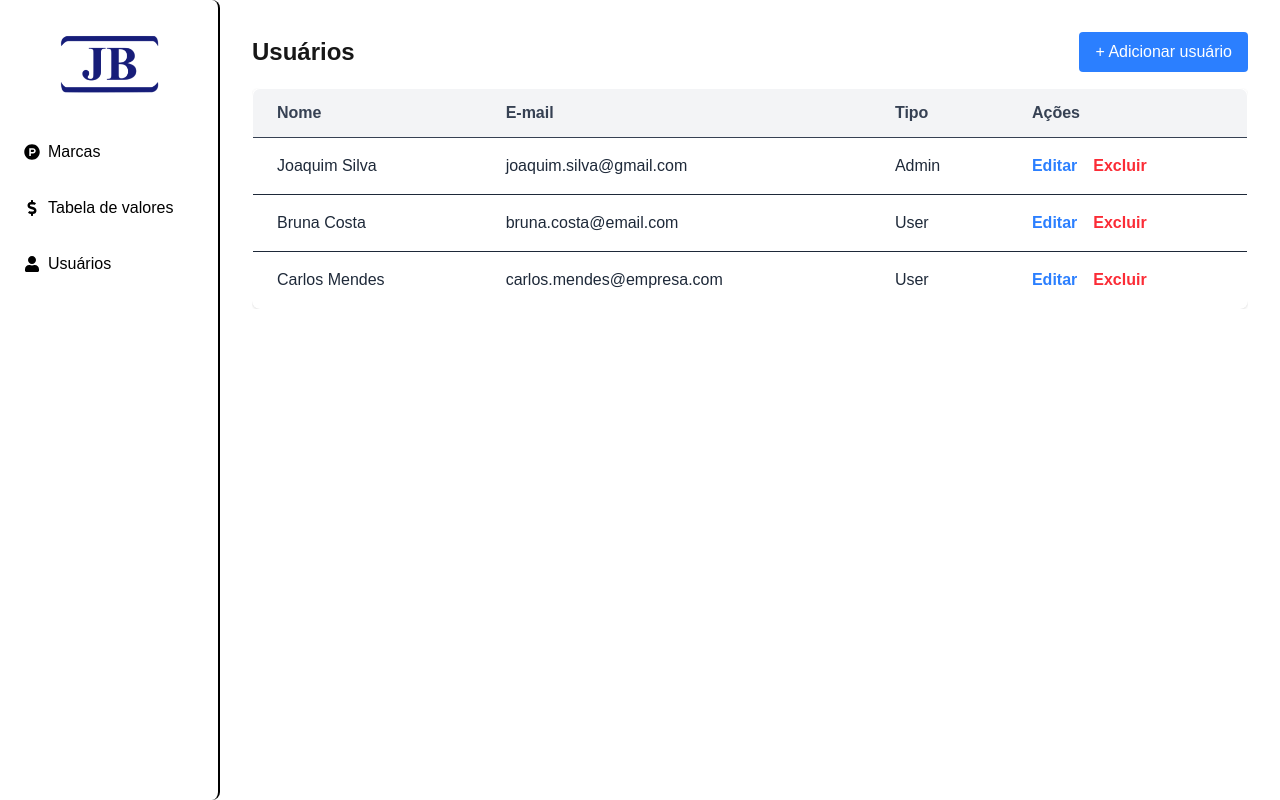
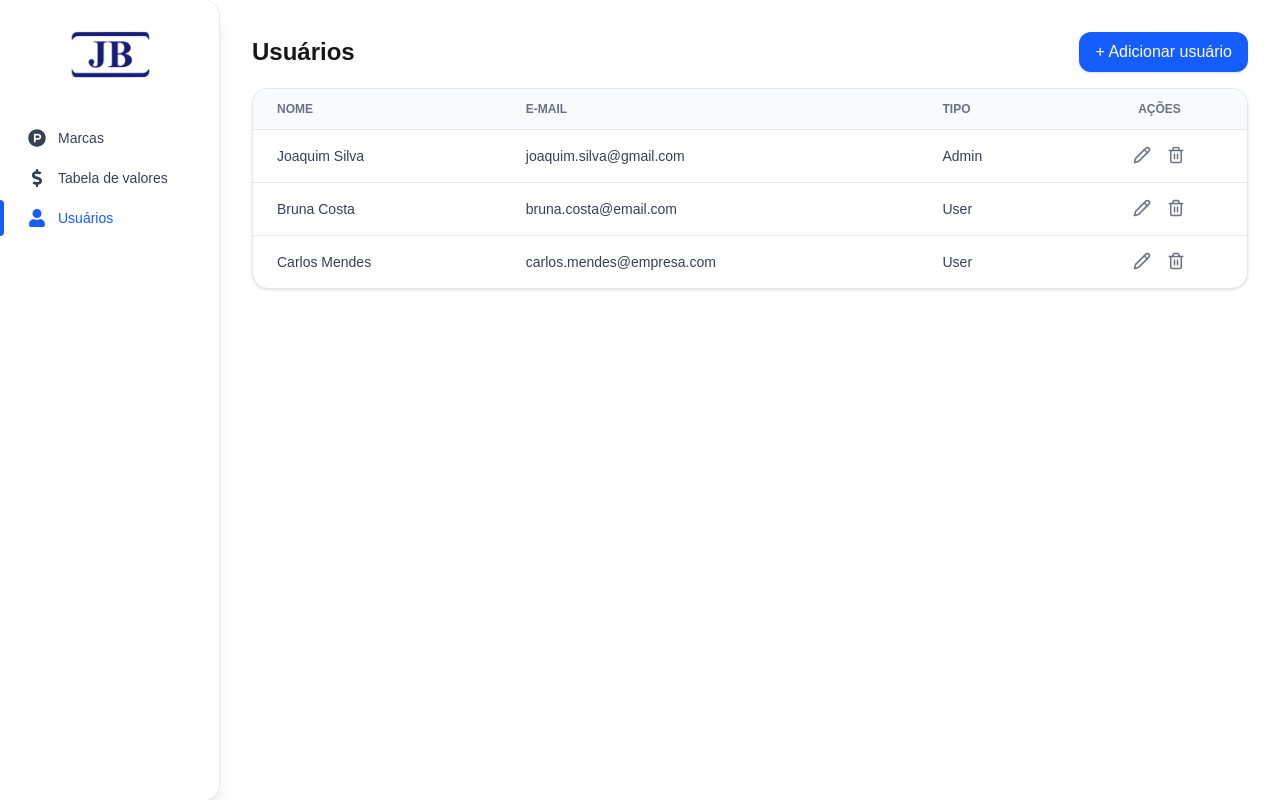
Before and after one commit to FlamingoLindo/jb_front, a Next.js app: page /dashboard/users in a window 1280 px wide. Built offline with nearby package versions, Linux system fonts and the light colour scheme.

Commit message:
feat: add AddBrandButton and RemoveBrandButton components, update brand management API, and integrate lucide-react icons

```diff
--- a/package.json
+++ b/package.json
@@ -10,6 +10,7 @@
   },
   "dependencies": {
     "axios": "^1.8.4",
+    "lucide-react": "^0.488.0",
     "next": "15.3.0",
     "react": "^19.0.0",
     "react-dom": "^19.0.0",
--- /dev/null
+++ b/src/Components/AddBrandButton/index.tsx
@@ -0,0 +1,105 @@
+"use client";
+import { useState, useEffect, ChangeEvent } from "react";
+import { createPortal } from "react-dom";
+import { createBrand } from "@/services/api";
+import { useRouter } from "next/navigation";
+
+export default function AddBrandButton() {
+  const [open, setOpen] = useState(false);
+  const [name, setName] = useState("");
+  const [file, setFile] = useState<File | null>(null);
+  const [loading, setLoading] = useState(false);
+  const router = useRouter();
+
+  /* close on Esc */
+  useEffect(() => {
+    const onKey = (e: KeyboardEvent) => e.key === "Escape" && setOpen(false);
+    window.addEventListener("keydown", onKey);
+    return () => window.removeEventListener("keydown", onKey);
+  }, []);
+
+  /* handle submit */
+  const onSave = async () => {
+    if (!name.trim() || !file) return alert("Preencha nome e logo");
+
+    const data = new FormData();
+    data.append("name", name);
+    data.append("logo", file);
+
+    try {
+      setLoading(true);
+      await createBrand(data);
+      setOpen(false);
+      setName("");
+      setFile(null);
+      router.refresh();
+    } catch (err) {
+      console.error(err);
+      alert("Erro ao criar marca");
+    } finally {
+      setLoading(false);
+    }
+  };
+
+  return (
+    <>
+      <button
+        onClick={() => setOpen(true)}
+        className="bg-blue-600 text-white font-medium px-4 py-2 rounded-xl shadow hover:bg-blue-700 transition"
+      >
+        + Adicionar marca
+      </button>
+
+      {open &&
+        createPortal(
+          <div
+            className="fixed inset-0 z-50 flex items-center justify-center bg-black/40 backdrop-blur-sm"
+            onClick={() => setOpen(false)}
+          >
+            <div
+              className="bg-white rounded-xl w-full max-w-md p-6 shadow-xl"
+              onClick={e => e.stopPropagation()}
+            >
+              <h2 className="text-xl font-semibold mb-4">Adicionar marca</h2>
+
+              {/* nome */}
+              <input
+                type="text"
+                placeholder="Nome da marca"
+                value={name}
+                onChange={e => setName(e.target.value)}
+                className="w-full border px-3 py-2 rounded mb-4"
+              />
+
+              {/* logo */}
+              <input
+                type="file"
+                accept="image/*"
+                onChange={(e: ChangeEvent<HTMLInputElement>) =>
+                  setFile(e.target.files?.[0] || null)
+                }
+                className="w-full border px-3 py-2 rounded mb-4"
+              />
+
+              <div className="flex justify-center gap-3">
+                <button
+                  onClick={() => setOpen(false)}
+                  className="px-4 py-2 rounded-lg bg-gray-200 hover:bg-gray-300"
+                >
+                  Cancelar
+                </button>
+                <button
+                  onClick={onSave}
+                  disabled={loading}
+                  className="px-4 py-2 rounded-lg bg-blue-600 text-white hover:bg-blue-700 disabled:opacity-60"
+                >
+                  {loading ? "Salvando..." : "Salvar"}
+                </button>
+              </div>
+            </div>
+          </div>,
+          document.body
+        )}
+    </>
+  );
+}
--- a/src/Components/Navibar/index.tsx
+++ b/src/Components/Navibar/index.tsx
@@ -1,46 +1,46 @@
+"use client";
+
 import React from "react";
 import Link from "next/link";
+import { usePathname } from "next/navigation";
+import Image from "next/image";
+import { FaDollarSign, FaProductHunt, FaUser } from "react-icons/fa";
 
-import { FaDollarSign, FaProductHunt, FaUser } from "react-icons/fa";
-import Image from "next/image";
+const navItems = [
+  { href: "/dashboard/brands", label: "Marcas", icon: FaProductHunt },
+  { href: "/dashboard/table", label: "Tabela de valores", icon: FaDollarSign },
+  { href: "/dashboard/users", label: "Usuários", icon: FaUser },
+];
 
 export default function NaviBar() {
+  const pathname = usePathname();
+
   return (
-    <nav className="fixed top-0 left-0 w-[220px] h-screen bg-white text-black p-4 box-border overflow-y-auto rounded-r-lg border-r-2 border-black">
-      <div className="flex justify-center mb-4">
-        <Image src="/favicon.png" alt="logo" width={100} height={100} />
-      </div>
+    <nav className="fixed top-0 left-0 h-screen w-[220px] bg-white/90 backdrop-blur border-r border-gray-200 shadow-lg rounded-r-2xl p-4 flex flex-col items-center gap-6">
+      {/* Logo */}
+      <Image src="/favicon.png" alt="logo" width={80} height={80} priority />
 
-      <ul className="list-none m-0 p-0">
-        <li className="mb-4">
-          <Link
-            href="/dashboard/brands"
-            className="flex items-center p-2 rounded-md hover:bg-gray-200 transition"
-          >
-            <FaProductHunt className="mr-2" />
-            <span>Marcas</span>
-          </Link>
-        </li>
+      {/* Navigation links */}
+      <ul className="w-full flex flex-col gap-1">
+        {navItems.map(({ href, label, icon: Icon }) => {
+          const active = pathname.startsWith(href);
+          return (
+            <li key={href}>
+              <Link
+                href={href}
+                className={`group relative flex items-center gap-3 rounded-lg px-3 py-2 font-medium text-sm transition-colors hover:bg-gray-100 ${active ? "text-blue-600" : "text-gray-700"}`}
+              >
+                {/* Left accent bar when active */}
+                {active && (
+                  <span className="absolute -left-4 h-full w-1 rounded-r-lg bg-blue-600" />
+                )}
 
-        <li className="mb-4">
-          <Link
-            href="/dashboard/table"
-            className="flex items-center p-2 rounded-md hover:bg-gray-200 transition"
-          >
-            <FaDollarSign className="mr-2" />
-            <span>Tabela de valores</span>
-          </Link>
-        </li>
-
-        <li className="mb-4">
-          <Link
-            href="/dashboard/users"
-            className="flex items-center p-2 rounded-md hover:bg-gray-200 transition"
-          >
-            <FaUser className="mr-2" />
-            <span>Usuários</span>
-          </Link>
-        </li>
+                <Icon className="shrink-0" size={18} />
+                <span className="whitespace-nowrap">{label}</span>
+              </Link>
+            </li>
+          );
+        })}
       </ul>
     </nav>
   );
--- /dev/null
+++ b/src/Components/RemoveBrandButton/index.tsx
@@ -0,0 +1,12 @@
+"use client";
+
+export default function RemoveBrandButton() {
+
+  return (
+    <>
+      <button className="bg-red-600 text-white font-medium px-4 py-2 rounded-xl shadow hover:bg-red-700 transition">
+        - Remover
+      </button>
+    </>
+  );
+}
--- a/src/app/dashboard/brands/page.tsx
+++ b/src/app/dashboard/brands/page.tsx
@@ -1,28 +1,26 @@
 import Marcas from "@/Components/Marcas";
 import { getBrands } from "@/services/api";
+import AddBrandButton from "@/Components/AddBrandButton";
 
-type Brand = {
-  id: number;
-  name: string;
-  logo: string;
-};
 
 export default async function Home() {
-  let brands: Brand[] = [];
-
+  let brands = [];
   try {
     brands = await getBrands();
-  } catch (error) {
-    console.error("Error fetching brands:", error);
+  } catch (e) {
+    console.error("Error fetching brands:", e);
   }
 
   return (
     <div className="p-4">
       <div className="flex items-center justify-between mb-4">
         <h1 className="text-2xl font-bold">Marcas</h1>
-        <button className="bg-blue-500 text-white px-4 py-2 rounded hover:bg-blue-600">
-          + Adicionar marca
-        </button>
+
+        <div className="flex gap-2">
+
+          <AddBrandButton />
+        </div>
+
       </div>
 
       <Marcas marcas={brands} />
--- a/src/app/dashboard/users/page.tsx
+++ b/src/app/dashboard/users/page.tsx
@@ -1,6 +1,15 @@
+"use client";
+
 import React from "react";
+import { Trash2, Pencil } from "lucide-react";
 
-const mockUsers = [
+type User = {
+  name: string;
+  email: string;
+  tipo: "Admin" | "User";
+};
+
+const mockUsers: User[] = [
   { name: "Joaquim Silva", email: "joaquim.silva@gmail.com", tipo: "Admin" },
   { name: "Bruna Costa", email: "bruna.costa@email.com", tipo: "User" },
   { name: "Carlos Mendes", email: "carlos.mendes@empresa.com", tipo: "User" },
@@ -8,36 +17,36 @@ const mockUsers = [
 
 export default function Users() {
   return (
-    <div className="p-4">
-      <div className="flex items-center justify-between mb-4">
+    <section className="p-4">
+      <header className="flex items-center justify-between mb-4">
         <h1 className="text-2xl font-bold">Usuários</h1>
-        <button className="bg-blue-500 text-white px-4 py-2 rounded hover:bg-blue-600 transition">
+        <button className="bg-blue-600 text-white font-medium px-4 py-2 rounded-xl shadow hover:bg-blue-700 transition">
           + Adicionar usuário
         </button>
-      </div>
+      </header>
 
-      <div className="overflow-x-auto">
-        <table className="min-w-full bg-white border border-gray-200 shadow rounded-lg overflow-hidden">
-          <thead className="bg-gray-100 text-left text-gray-700">
+      <div className="bg-white border border-gray-200 rounded-2xl shadow-sm overflow-x-auto">
+        <table className="min-w-full divide-y divide-gray-200">
+          <thead className="text-xs font-medium text-gray-500 uppercase bg-gray-50 text-left">
             <tr>
-              <th className="px-6 py-3 border-b">Nome</th>
-              <th className="px-6 py-3 border-b">E-mail</th>
-              <th className="px-6 py-3 border-b">Tipo</th>
-              <th className="px-6 py-3 border-b">Ações</th>
+              <th scope="col" className="px-6 py-3">Nome</th>
+              <th scope="col" className="px-6 py-3">E-mail</th>
+              <th scope="col" className="px-6 py-3">Tipo</th>
+              <th scope="col" className="px-6 py-3 text-center">Ações</th>
             </tr>
           </thead>
-          <tbody className="text-gray-800">
-            {mockUsers.map((user, index) => (
-              <tr key={index} className="hover:bg-gray-50">
-                <td className="px-6 py-4 border-b">{user.name}</td>
-                <td className="px-6 py-4 border-b">{user.email}</td>
-                <td className="px-6 py-4 border-b">{user.tipo}</td>
-                <td className="px-6 py-4 border-b">
-                  <button className="font-bold text-blue-500 hover:text-blue-700 transition">
-                    Editar
+          <tbody className="divide-y divide-gray-200 text-sm text-gray-700">
+            {mockUsers.map((user, idx) => (
+              <tr key={idx} className="hover:bg-gray-50">
+                <td className="px-6 py-4 whitespace-nowrap">{user.name}</td>
+                <td className="px-6 py-4 whitespace-nowrap">{user.email}</td>
+                <td className="px-6 py-4 whitespace-nowrap">{user.tipo}</td>
+                <td className="px-6 py-4 flex items-center justify-center gap-4">
+                  <button aria-label="Visualizar" className="text-gray-500 hover:text-gray-700 transition">
+                    <Pencil size={18} />
                   </button>
-                  <button className="font-bold text-red-500 hover:text-red-700 transition ml-4">
-                    Excluir
+                  <button aria-label="Excluir" className="text-gray-500 hover:text-red-600 transition">
+                    <Trash2 size={18} />
                   </button>
                 </td>
               </tr>
@@ -45,6 +54,6 @@ export default function Users() {
           </tbody>
         </table>
       </div>
-    </div>
+    </section>
   );
 }
--- a/src/app/page.tsx
+++ b/src/app/page.tsx
@@ -2,6 +2,7 @@
 
 import { useRouter } from 'next/navigation'; // Alteração aqui
 import Image from "next/image";
+
 
 export default function Login() {
   const router = useRouter();
```
Also changed, not shown: src/Components/Marcas/index.tsx (+13 -13 lines), src/app/dashboard/brands/[id]/page.tsx (added, +74 -0 lines), src/services/api.ts (+8 -8 lines), 2 other files (tests, documents, lock files or other folders).
